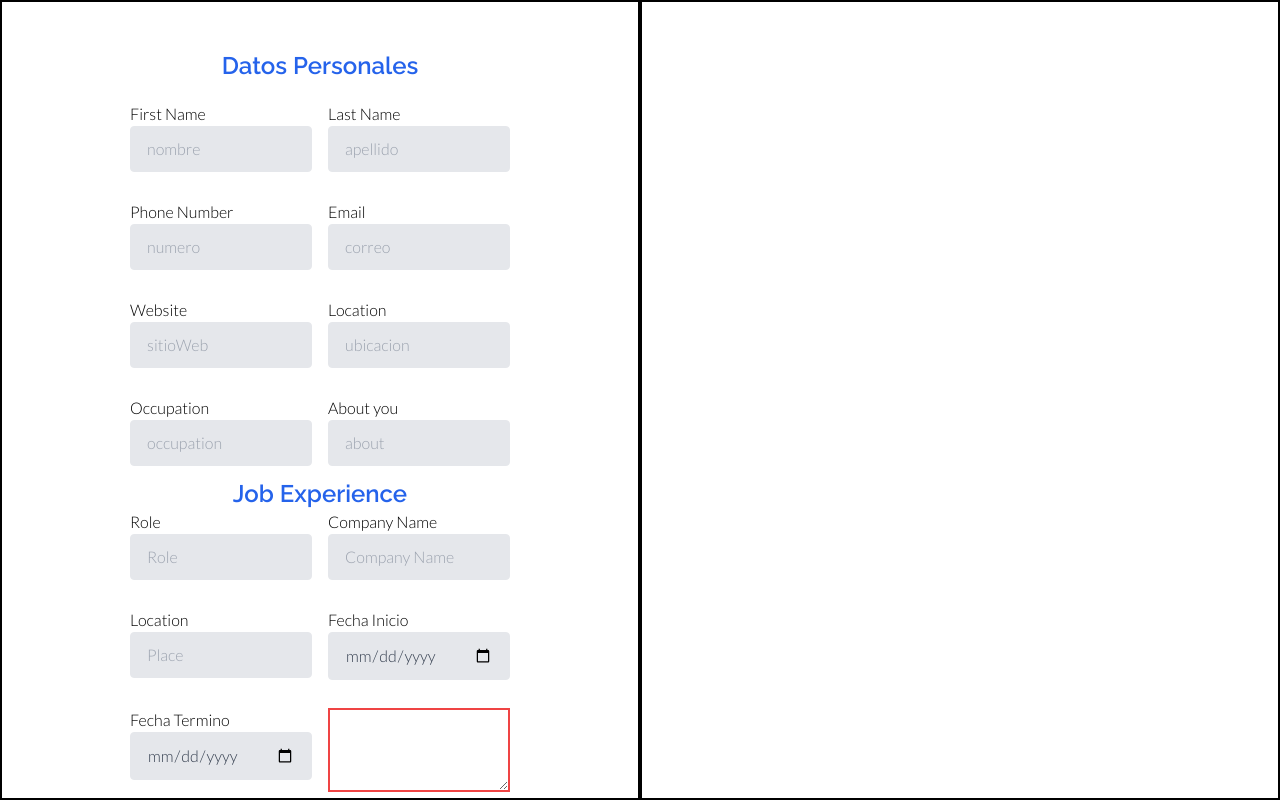
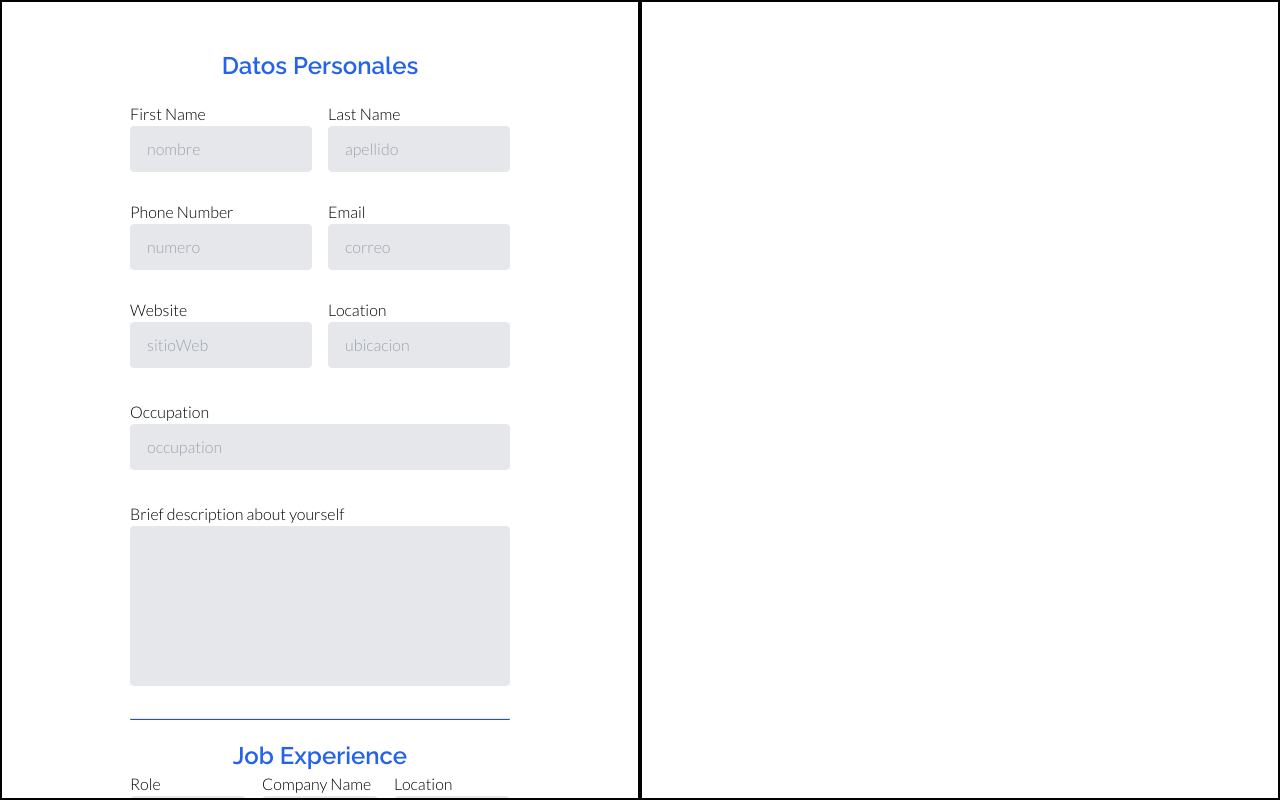
Before and after one commit to matalvarez10/React-resume, a React (Vite) app: page / in a window 1280 px wide. Built offline with nearby package versions, Linux system fonts and the light colour scheme.

Commit message:
Major styling changes

```diff
--- a/src/App.tsx
+++ b/src/App.tsx
@@ -23,6 +23,8 @@ import { initialEducationId } from "./components/inputs-components/input-educati
 import InputsSkillsComponennt from "./components/inputs-components/input-skills-components/inputsSkillsComponent";
 import { initialSkillId } from "./components/inputs-components/input-skills-components/inputsSkillsComponent";
 
+//imports de components customizados
+import SeparatorComponent from "./components/style-components/separatorComponent";
 function App() {
   const [formData, setFormData] = useState<IDescriptionData>({
     nombre: "",
@@ -41,7 +43,11 @@ function App() {
   const [allLanguages, setAllLanguages] = useState<ISkillsData[]>([]);
 
   // funciones para descripcion
-  const handleData = (event: ChangeEvent<HTMLInputElement>) => {
+  const handleData = (event: (ChangeEvent<HTMLInputElement>)) => {
+    const { name, value } = event.target;
+    setFormData({ ...formData, [name]: value });
+  };
+  const handleDataTextArea = (event: (ChangeEvent<HTMLTextAreaElement>)) => {
     const { name, value } = event.target;
     setFormData({ ...formData, [name]: value });
   };
@@ -157,32 +163,39 @@ function App() {
         <InputDescriptionComponent
           handleData={handleData}
           formData={formData}
+          handleTextAreaInput={handleDataTextArea}
         />
-
+        <SeparatorComponent/>
         <InputsExperienceComponent handleClickExp={handleClickExp} />
         <ListInputsComponent
           allElementsArray={allJobs}
           handleDeleteElement={handleDeleteJob}
           handleEditElement={handleExpEditData}
+          listTitle="Jobs"
         />
-        <hr className=" h-1 bg-blue-700 w-full m-2" />
+        <SeparatorComponent/>
         <ListInputsComponent
           allElementsArray={allEducation}
           handleDeleteElement={handleDeleteEducation}
           handleEditElement={handleEducationEditData}
+          listTitle="Education"
         />
         <InputEducationComponent handleAddEducation={handleAddEducation} />
         <ListInputsComponent
           allElementsArray={allSkills}
           handleDeleteElement={handleDeleteSkill}
           handleEditElement={handleSkillEditData}
+          listTitle="Skills"
         />
+        <SeparatorComponent/>
         <InputsSkillsComponennt handleAddSkill={handleAddSkill} />
         <ListInputsComponent
           allElementsArray={allLanguages}
           handleDeleteElement={handleDeleteLanguage}
           handleEditElement={handleLanguageEditData}
+          listTitle="Languages"
         />
+        <SeparatorComponent/>
         <InputsSkillsComponennt handleAddSkill={handleAddLanguage} />
       </InputsFieldComponent>
       <ResumeComponent
--- a/src/components/inputs-components/all-inputs-components/elementComponent.tsx
+++ b/src/components/inputs-components/all-inputs-components/elementComponent.tsx
@@ -10,18 +10,20 @@ interface JobComponentProps {
   element: IExperienceData | IEducationData |ISkillsData;
   handleDeleteElement: (id: number) => void;
   handleEditElement:EditDataHandler;
+  title:string;
 }
 
 const ElementComponent: React.FC<JobComponentProps> = ({
   element: element,
   handleDeleteElement: handleDeleteJob,
   handleEditElement: handleExpResumeData,
+  title,
 }) => {
   const [toggleEdit, setToggleEdit] = useState<boolean>(false);
   return (
     <>
       <div className="m-auto flex flex-row justify-between gap-5 w-full border rounded border-blue-600 text-blue-600 p-2 hover:bg-blue-700 hover:text-white">
-        <p>TITULO VA ACA</p>
+        <p>{title}</p>
         <div className="flex flex-row gap-5">
           <button onClick={() => handleDeleteJob(element.id)}>
             <FaTrashCan />
--- a/src/components/inputs-components/input-education-components/inputsEducationComponent.tsx
+++ b/src/components/inputs-components/input-education-components/inputsEducationComponent.tsx
@@ -54,7 +54,7 @@ const InputEducationComponent: React.FC<InputEducationProps> = ({
           onChange={handleEducationData}
         />
         <button
-          className="border-2 border-red-950"
+          className="btn-blue col-span-2"
           type="button"
           onClick={() => {
             initialEducationId++;
--- a/src/components/inputs-components/input-experience-components/inputseExperienceComponent.tsx
+++ b/src/components/inputs-components/input-experience-components/inputseExperienceComponent.tsx
@@ -3,7 +3,6 @@ import { IExperienceData } from "../../../interfaces/inputExperience.interface";
 import { ChangeEvent, useState } from "react";
 import CustomInputComponent from "../../style-components/mainInputComponent";
 import TextHeaderComponent from "../../style-components/textHeaderComponent";
-import CustomButtonComponent from "../../style-components/customButtonComponent";
 
 const InputsExperienceComponent: React.FC<InputExperienceData> = ({
   handleClickExp,
@@ -22,7 +21,8 @@ const InputsExperienceComponent: React.FC<InputExperienceData> = ({
   return (
     <section>
       <TextHeaderComponent title="Job Experience"/>
-      <form className="grid grid-cols-2 gap-4">
+      <form >
+        <div className="grid grid-cols-3 gap-4">
           <CustomInputComponent
             labelText="Role"
             placeholder="Role"
@@ -47,6 +47,8 @@ const InputsExperienceComponent: React.FC<InputExperienceData> = ({
             value={expData.lugar}
             onChange={handleExpData}
           />
+        </div>
+        <div className="grid grid-cols-2 gap-4 ">
           <CustomInputComponent
             labelText="Fecha Inicio"
             placeholder=""
@@ -63,14 +65,18 @@ const InputsExperienceComponent: React.FC<InputExperienceData> = ({
             value={expData.fechaTermino}
             onChange={handleExpData}
           />
+        </div>
+        <label className="font-lato font-light">
+          <p>Job Description</p>
           <textarea
-          className="border-red-500 border-2"
+            className="resize-none appearance-none block w-full bg-gray-200 text-gray-700 border border-gray-200 rounded py-3 px-4 mb-3 leading-tight focus:outline-none focus:bg-white focus:border-gray-500 h-40"
             name="description"
             value={expData.description}
             onChange={handleExpDataTextarea}
           />
+        </label>
         <button
-        className=" border-red-500 border-2"
+        className="btn-blue"
           type="button"
           onClick={() => {
             initialExperienceId++;
@@ -80,7 +86,6 @@ const InputsExperienceComponent: React.FC<InputExperienceData> = ({
         >
           SUBMIT
         </button>
-        <CustomButtonComponent/>
       </form>
     </section>
   );
--- a/src/components/inputs-components/inputs-description-components/inputsDescriptionComponent.tsx
+++ b/src/components/inputs-components/inputs-description-components/inputsDescriptionComponent.tsx
@@ -5,9 +5,10 @@ import TextHeaderComponent from "../../style-components/textHeaderComponent";
 const InputDescriptionComponent: React.FC<InputDescriptionProps> = ({
   handleData,
   formData,
+  handleTextAreaInput,
 }) => {
   return (
-    <section className="flex flex-col gap-5 p-0">
+    <section className="flex flex-col gap-5 p-0 ">
       <TextHeaderComponent title="Datos Personales" />
       <div className="grid grid-cols-2 gap-4">
         <CustomInputComponent
@@ -58,6 +59,7 @@ const InputDescriptionComponent: React.FC<InputDescriptionProps> = ({
           value={formData.ubicacion}
           onChange={handleData}
         />
+              </div>
         <CustomInputComponent
           labelText="Occupation"
           type="text"
@@ -66,15 +68,16 @@ const InputDescriptionComponent: React.FC<InputDescriptionProps> = ({
           value={formData.cargo}
           onChange={handleData}
         />
-        <CustomInputComponent
-          labelText="About you"
-          type="text"
-          placeholder="about"
-          name="about"
-          value={formData.about}
-          onChange={handleData}
-        />
-      </div>
+        <label htmlFor="about" >
+          <p className="font-lato font-light ">Brief description about yourself</p>
+          <textarea
+          className="resize-none appearance-none block w-full bg-gray-200 text-gray-700 border border-gray-200 rounded py-3 px-4 mb-3 leading-tight focus:outline-none focus:bg-white focus:border-gray-500 h-40"
+            name="about"
+            value={formData.about}
+            onChange={handleTextAreaInput}
+          />
+        </label>
+
     </section>
   );
 };
--- a/src/components/style-components/customButtonComponent.tsx
+++ /dev/null
@@ -1,7 +0,0 @@
-const CustomButtonComponent = () => {
-    return (
-    <button type="button" className=" border rounded border-blue-700 text-blue-700 hover:bg-blue-700 hover:text-white">ADD</button>
-    );
-}
-
-export default CustomButtonComponent;
--- a/src/components/style-components/mainInputComponent.tsx
+++ b/src/components/style-components/mainInputComponent.tsx
@@ -12,7 +12,7 @@ const CustomInputComponent: React.FC<CustomInputComponentProps> = ({
   ...rest
 }) => {
   return (
-    <label className="flex flex-col font-lato font-light ">
+    <label className="flex flex-col font-lato font-light">
       <span>{labelText}</span>
       <input
         className="appearance-none block w-full bg-gray-200 text-gray-700 border border-gray-200 rounded py-3 px-4 mb-3 leading-tight focus:outline-none focus:bg-white focus:border-gray-500"
--- /dev/null
+++ b/src/components/style-components/separatorComponent.tsx
@@ -0,0 +1,7 @@
+const SeparatorComponent = () => {
+    return (
+        <hr className=" h-[2px] bg-blue-700 w-full my-5 rounded block self-center" />
+    );
+}
+
+export default SeparatorComponent;
--- a/src/index.css
+++ b/src/index.css
@@ -1,5 +1,11 @@
-@import url('https://fonts.googleapis.com/css2?family=Raleway:wght@400;500;600;700;800;900&display=swap');
-@import url('https://fonts.googleapis.com/css2?family=Lato:wght@100;300;400;700;900&display=swap');
+@import url("https://fonts.googleapis.com/css2?family=Raleway:wght@400;500;600;700;800;900&display=swap");
+@import url("https://fonts.googleapis.com/css2?family=Lato:wght@100;300;400;700;900&display=swap");
 @tailwind base;
 @tailwind components;
 @tailwind utilities;
+
+@layer components {
+  .btn-blue {
+    @apply border rounded text-white bg-blue-700 block mx-auto my-4 w-1/3 p-3 font-bold font-raleway text-base;
+  }
+}
--- a/src/interfaces/inputDesc.interface.ts
+++ b/src/interfaces/inputDesc.interface.ts
@@ -14,4 +14,5 @@ export interface IDescriptionData{
 export interface InputDescriptionProps {
     handleData: (event: (ChangeEvent<HTMLInputElement>) ) => void;
     formData: IDescriptionData;
+    handleTextAreaInput:(event: (ChangeEvent<HTMLTextAreaElement>)) => void;
   }
```
Also changed, not shown: src/components/inputs-components/all-inputs-components/listInputsComponent.tsx (+12 -4 lines), src/components/inputs-components/input-skills-components/inputsSkillsComponent.tsx (+27 -13 lines). Lines whose indentation alone changed are shown as unchanged.
